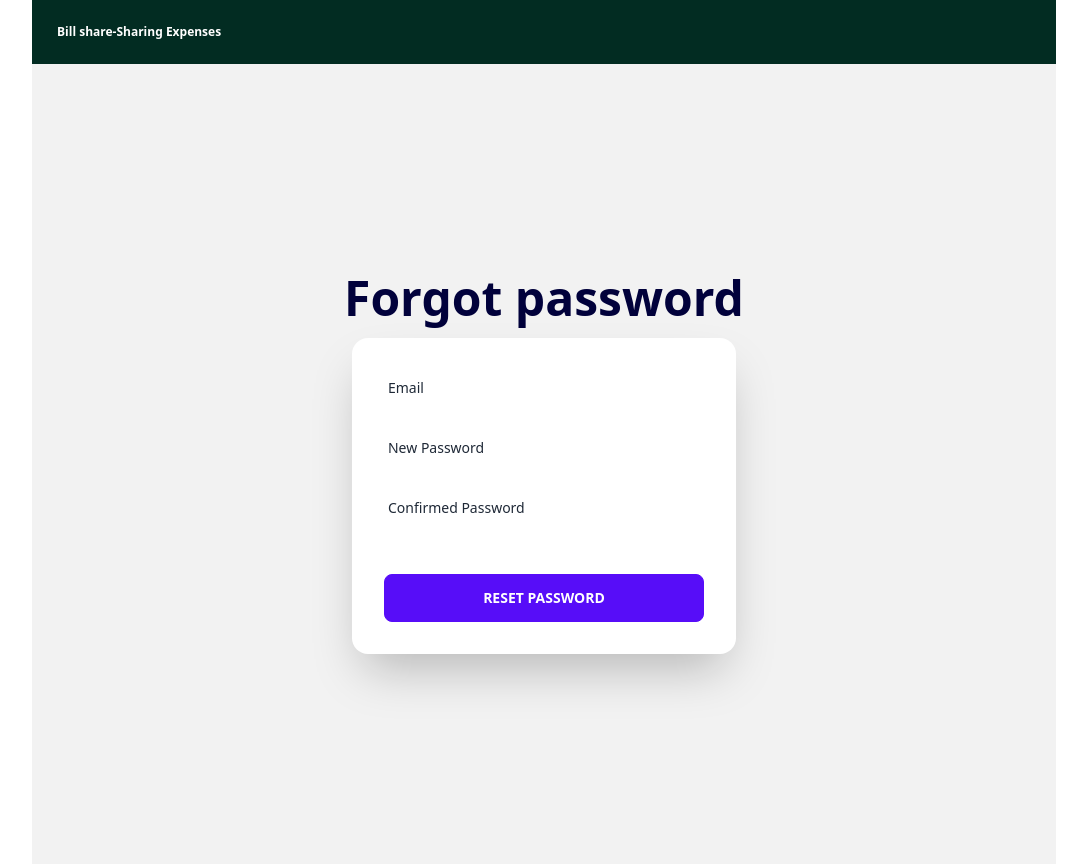
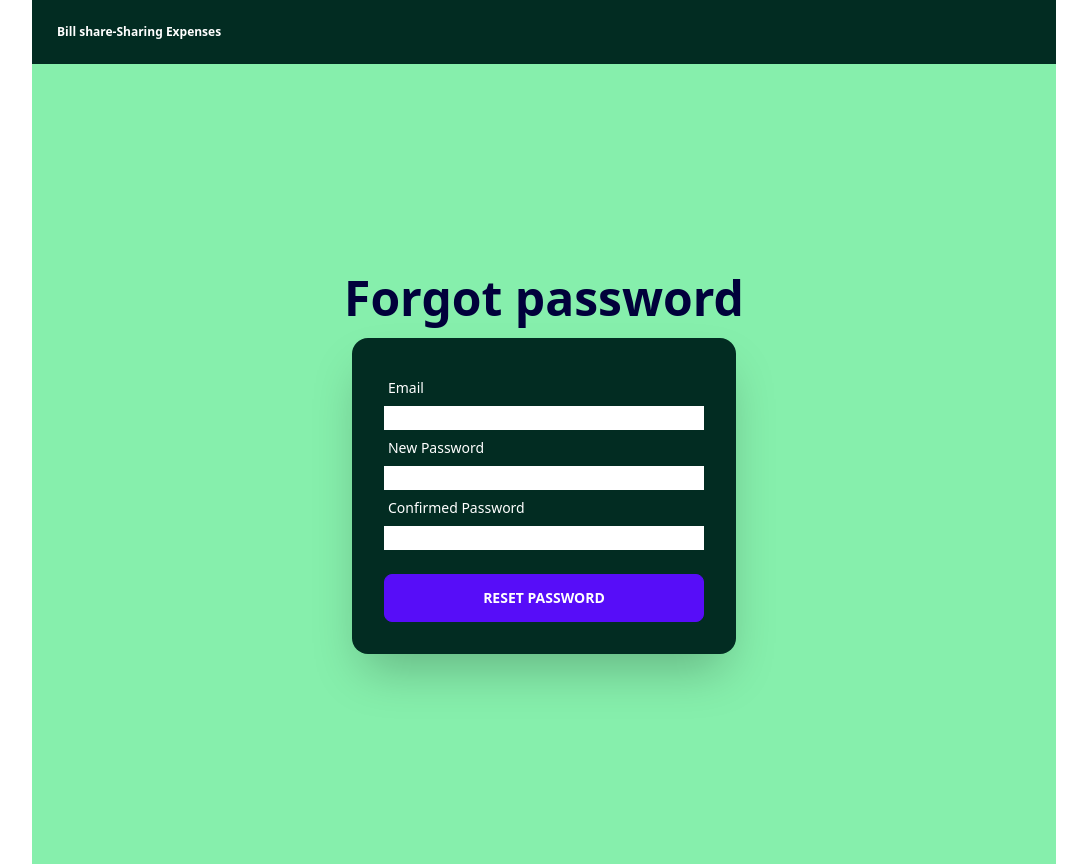
Before and after one commit to DaphnexxEli/Bill-Share-FE, a React (Vite) app in the folder frontend/: page /reset in a window 1280 px wide. Shown: the whole page, without its empty margins (96-1183 px from the left). Built offline with nearby package versions, Linux system fonts and the light colour scheme.

Commit message:
reset password update

```diff
--- a/frontend/src/pages/Reset.jsx
+++ b/frontend/src/pages/Reset.jsx
@@ -18,16 +18,16 @@ export const ResetPassword = () => {
   };
 
   return (
-    <div className="hero min-h-screen bg-base-200">
+    <div className="hero min-h-screen bg-Green">
       {/* {resetSent ? ( */}
       <div className="hero-content flex-col lg:flex-row-reverse">
         <h1 className="text-5xl font-bold">Forgot password</h1>
-        <div className="card flex-shrink-0 w-full max-w-sm shadow-2xl bg-base-100">
+        <div className="card flex-shrink-0 w-full max-w-sm shadow-2xl bg-Emerald2">
           <div className="card-body">
             <form onSubmit={handleResetPassword}>
               <div className="form-control">
                 <label className="label">
-                  <span className="label-text">Email</span>
+                  <span className="label-text text-white">Email</span>
                 </label>
                 <input
                   type="text"
@@ -38,7 +38,7 @@ export const ResetPassword = () => {
               </div>
               <div className="form-control">
                 <label className="label">
-                  <span className="label-text">New Password</span>
+                  <span className="label-text text-white">New Password</span>
                 </label>
                 <input
                   type="password"
@@ -49,7 +49,7 @@ export const ResetPassword = () => {
               </div>
               <div className="form-control">
                 <label className="label">
-                  <span className="label-text">Confirmed Password</span>
+                  <span className="label-text text-white">Confirmed Password</span>
                 </label>
                 <input
                   type="password"
```
